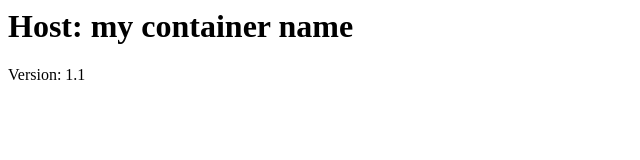
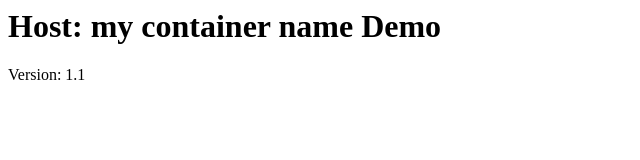
Before and after one commit to vikram-sardeshpande/docker-sample-pipeline, a plain HTML site: page index.html in a window 1280 px wide. Shown: the whole page, without its empty margins (0-640 px from the left). Drawn offline with Linux system fonts and the light colour scheme.

Commit message:
added demo to index file

```diff
--- a/index.html
+++ b/index.html
@@ -1,6 +1,6 @@
 <html>
 <body>
-        <h1>Host: <!--#echo var="HOSTNAME" --> my container name</h1>
+        <h1>Host: <!--#echo var="HOSTNAME" --> my container name Demo</h1>
         Version: 1.1
 </body>
 </html>
```
